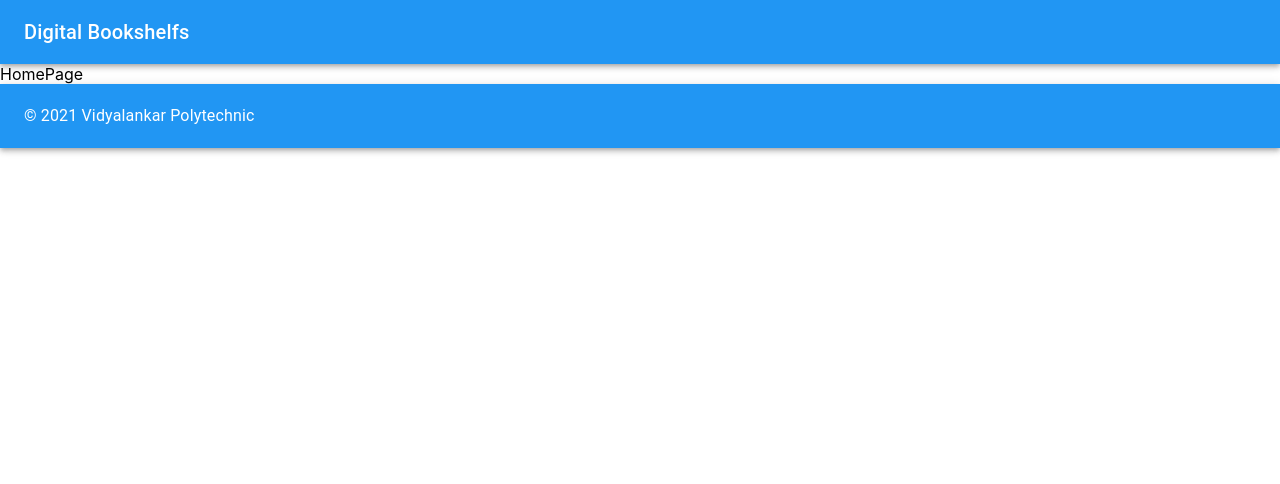
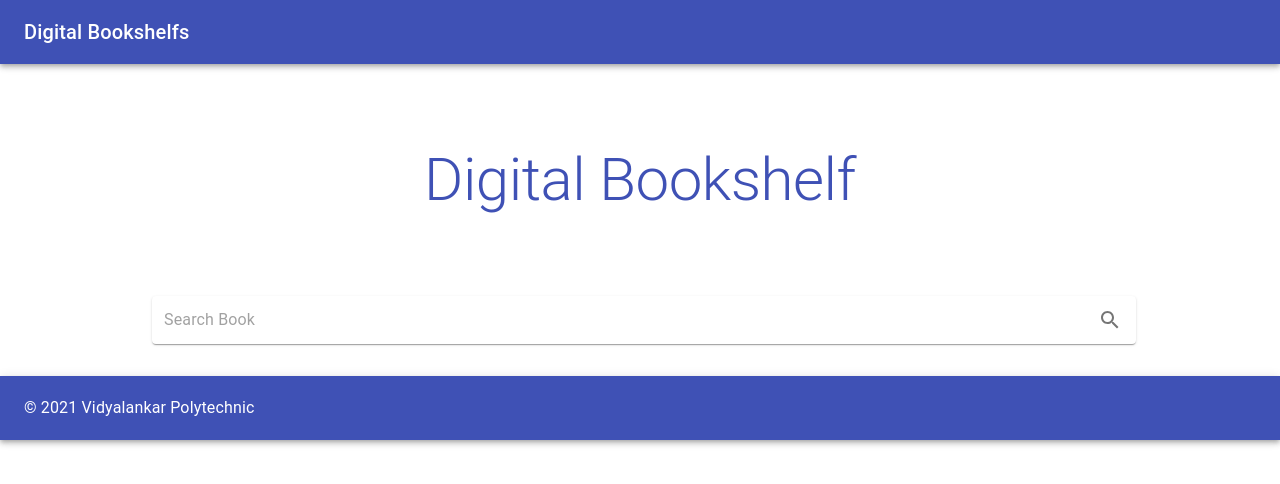
Before and after one commit to Sahar-S1/digital-bookshelf, a React (Create React App) app: page / in a window 1280 px wide. Shown: the top 484 px of the page. Built offline with nearby package versions, Linux system fonts and the light colour scheme.

Commit message:
HomePage and ListPage Partial Progress

```diff
--- /dev/null
+++ b/src/components/BookCard.tsx
@@ -0,0 +1,28 @@
+import React from "react";
+import { Card, CardContent, CardMedia, Typography } from "@mui/material";
+
+import { Book } from "../models/Book";
+
+type BookCardProps = {
+    book: Book;
+};
+
+const BookCard: React.FC<BookCardProps> = ({ book }) => {
+    return (
+        <Card>
+            <CardMedia
+                component="img"
+                image={book.volumeInfo.imageLinks?.thumbnail ?? ""}
+            />
+            <CardContent>
+                <Typography gutterBottom variant="h5" color="secondary">{book.volumeInfo.title}</Typography>
+                <Typography gutterBottom variant="subtitle1" color="secondary">{book.volumeInfo.subtitle}</Typography>
+                <Typography variant="body2">
+                    {book.volumeInfo.description}
+                </Typography>
+            </CardContent>
+        </Card>
+    );
+};
+
+export default BookCard;
--- a/src/components/Footer.tsx
+++ b/src/components/Footer.tsx
@@ -1,5 +1,5 @@
+import React from "react";
 import { AppBar, Toolbar, Typography } from "@mui/material";
-import React from "react";
 
 type FooterProps = {
 
@@ -9,7 +9,7 @@ const Footer: React.FC<FooterProps> = (props) => {
     return (
         <AppBar position="static" color="primary">
             <Toolbar>
-                <Typography variant="body1" color="inherit">
+                <Typography variant="body1" color="white">
                     © 2021 Vidyalankar Polytechnic
                 </Typography>
             </Toolbar>
--- a/src/components/Header.tsx
+++ b/src/components/Header.tsx
@@ -1,5 +1,6 @@
+import React from "react";
+import { Link } from "react-router-dom";
 import { AppBar, Toolbar, Typography } from "@mui/material";
-import React from "react";
 
 type HeaderProps = {
 
@@ -10,9 +11,11 @@ const Header: React.FC<HeaderProps> = (props) => {
         <>
             <AppBar position="static" color="primary">
                 <Toolbar>
-                    <Typography color="inherit" variant="h6">
-                        Digital Bookshelfs
-                    </Typography>
+                    <Link to={"/"} style={{ textDecoration: 'none' }}>
+                        <Typography color="white" variant="h6">
+                            Digital Bookshelfs
+                        </Typography>
+                    </Link>
                 </Toolbar>
             </AppBar>
         </>
--- /dev/null
+++ b/src/components/Loading.tsx
@@ -0,0 +1,14 @@
+import React from "react";
+import { LinearProgress } from "@mui/material";
+
+type LoadingProps = {
+
+};
+
+const Loading: React.FC<LoadingProps> = (props) => {
+    return (
+        <LinearProgress />
+    );
+};
+
+export default Loading;
--- /dev/null
+++ b/src/components/SearchBar.tsx
@@ -0,0 +1,29 @@
+import React from "react";
+import { IconButton, InputBase, Paper } from "@mui/material";
+import SearchIcon from '@mui/icons-material/Search';
+
+type SearchBarProps = {
+
+};
+
+const SearchBar: React.FC<SearchBarProps> = (props) => {
+    return (
+        <Paper
+            component="form"
+            method="get"
+            action="/search"
+            sx={{ p: '2px 4px', display: 'flex', alignItems: 'center', width: "100%" }}
+        >
+            <InputBase
+                name="query"
+                sx={{ ml: 1, flex: 1 }}
+                placeholder="Search Book"
+            />
+            <IconButton type="submit" sx={{ p: '10px' }}>
+                <SearchIcon />
+            </IconButton>
+        </Paper>
+    );
+};
+
+export default SearchBar;
--- a/src/pages/BookPage.tsx
+++ b/src/pages/BookPage.tsx
@@ -1,13 +1,33 @@
 import React from "react";
+import { useSearchParams } from "react-router-dom";
+import { Container, Typography } from "@mui/material";
+
+import Loading from "../components/Loading";
+import { useBook } from "../utils/hooks";
 
 type BookPageProps = {
 
 };
 
 const BookPage: React.FC<BookPageProps> = (props) => {
-    return (
-        <div>BookPage</div>
-    );
+    const [searchParams] = useSearchParams();
+    const id = searchParams.get("id") ?? "";
+
+    const book = useBook(id);
+
+    if (book === undefined) {
+        return (
+            <Loading />
+        )
+    } else {
+        return (
+            <Container style={{ margin: "2rem" }}>
+                <Typography variant="h2">
+                    {book.volumeInfo.title}
+                </Typography>
+            </Container>
+        );
+    }
 };
 
 export default BookPage;
--- a/src/pages/HomePage.tsx
+++ b/src/pages/HomePage.tsx
@@ -1,4 +1,7 @@
 import React from "react";
+import { Container, Typography } from "@mui/material";
+
+import SearchBar from "../components/SearchBar";
 
 type HomePageProps = {
 
@@ -6,7 +9,16 @@ type HomePageProps = {
 
 const HomePage: React.FC<HomePageProps> = (props) => {
     return (
-        <div>HomePage</div>
+        <>
+            <Container>
+                <Typography variant="h2" margin={10} color="primary" textAlign="center">
+                    Digital Bookshelf
+                </Typography>
+            </Container>
+            <Container style={{ margin: "2rem auto", width: "80%" }}>
+                <SearchBar />
+            </Container>
+        </>
     );
 };
 
--- a/src/pages/ListPage.tsx
+++ b/src/pages/ListPage.tsx
@@ -1,13 +1,40 @@
 import React from "react";
+import { Link, useSearchParams } from "react-router-dom";
+import { Container, Grid } from "@mui/material";
+
+import BookCard from "../components/BookCard";
+import Loading from "../components/Loading";
+import { useSearch } from "../utils/hooks";
 
 type ListPageProps = {
 
 };
 
 const ListPage: React.FC<ListPageProps> = (props) => {
-    return (
-        <div>ListPage</div>
-    );
+    const [searchParams] = useSearchParams();
+    const query = searchParams.get("query") ?? "";
+
+    const books = useSearch(query);
+
+    if (books === undefined) {
+        return (
+            <Loading />
+        )
+    } else {
+        return (
+            <Container style={{ margin: "2rem" }}>
+                <Grid container spacing={{ xs: 2, md: 3 }} alignItems="stretch">
+                    {books.map(book => (
+                        <Grid item xs={6} sm={4} md={3} key={book.id}>
+                            <Link to={`/book?id=${book.id}`} style={{ textDecoration: 'none' }}>
+                                <BookCard book={book} />
+                            </Link>
+                        </Grid>
+                    ))}
+                </Grid>
+            </Container>
+        );
+    }
 };
 
 export default ListPage;
--- a/src/pages/TestPage.tsx
+++ b/src/pages/TestPage.tsx
@@ -1,7 +1,8 @@
 import React from "react";
-import { LinearProgress, Container, Rating } from "@mui/material";
+import { Container, Rating } from "@mui/material";
 import SearchSharpIcon from '@mui/icons-material/SearchSharp';
 
+import Loading from "../components/Loading";
 import { useBook, useSearch } from "../utils/hooks";
 
 type TestPageProps = {
@@ -14,7 +15,7 @@ const TestPage: React.FC<TestPageProps> = (props) => {
 
     if (books === undefined || book === undefined) {
         return (
-            <LinearProgress />
+            <Loading />
         )
     } else {
         return (
--- a/src/utils/gbooks.ts
+++ b/src/utils/gbooks.ts
@@ -11,7 +11,8 @@ const axiosInstance = axios.create({
 export const search = async (query: string) => {
     const res = await axiosInstance.get<{ items: Book[] }>("volumes", {
         params: {
-            q: query
+            q: query,
+            maxResults: 40,
         }
     });
 
--- a/src/utils/theme.ts
+++ b/src/utils/theme.ts
@@ -1,9 +1,15 @@
 import { createTheme } from "@mui/material";
-import { blue } from "@mui/material/colors";
+import { } from "@mui/material/colors";
 
 export const theme = createTheme({
     palette: {
-        primary: blue,
+        mode: 'light',
+        primary: {
+            main: '#3f51b5',
+        },
+        secondary: {
+            main: '#f50057',
+        },
     },
     typography: {
 
```
